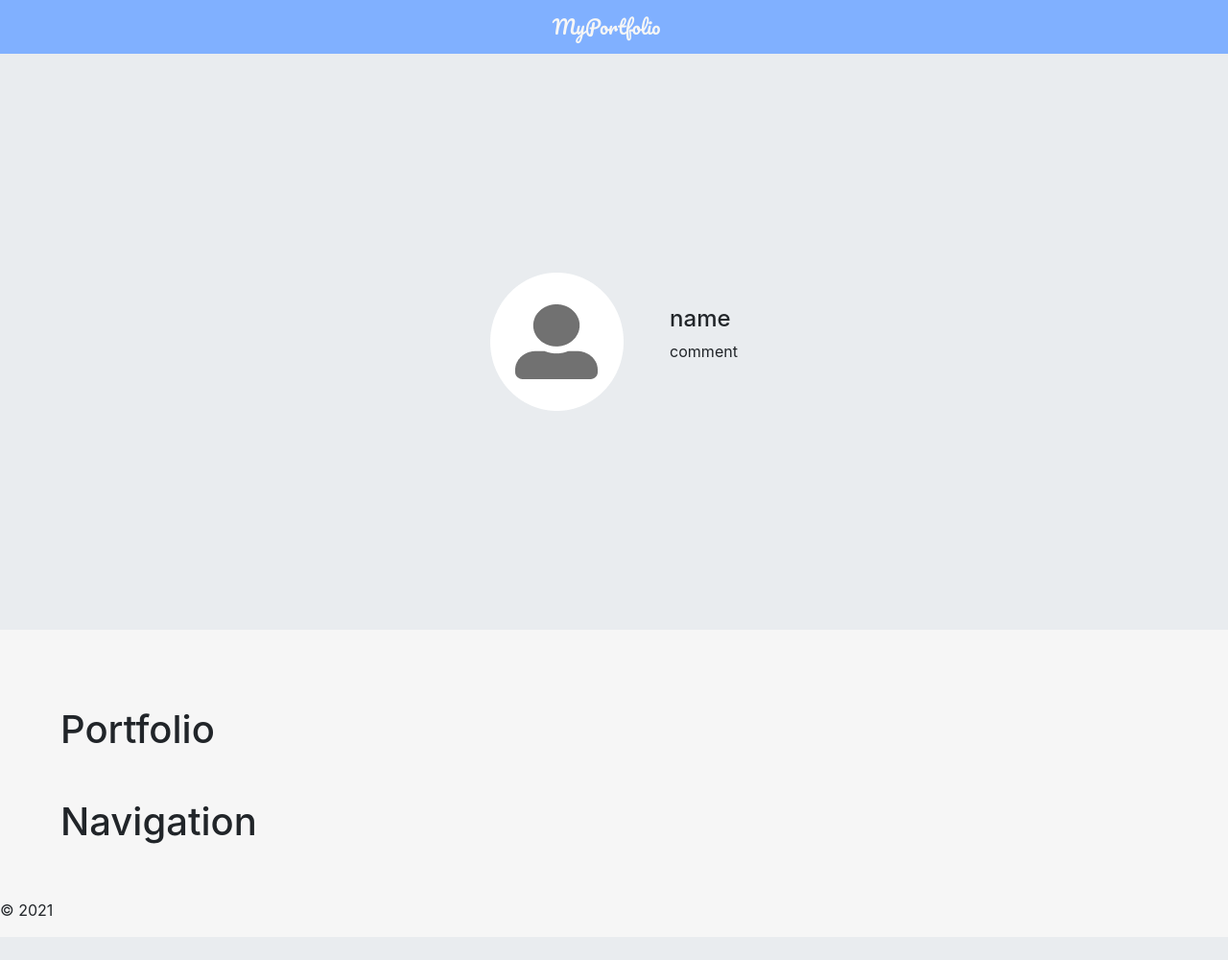
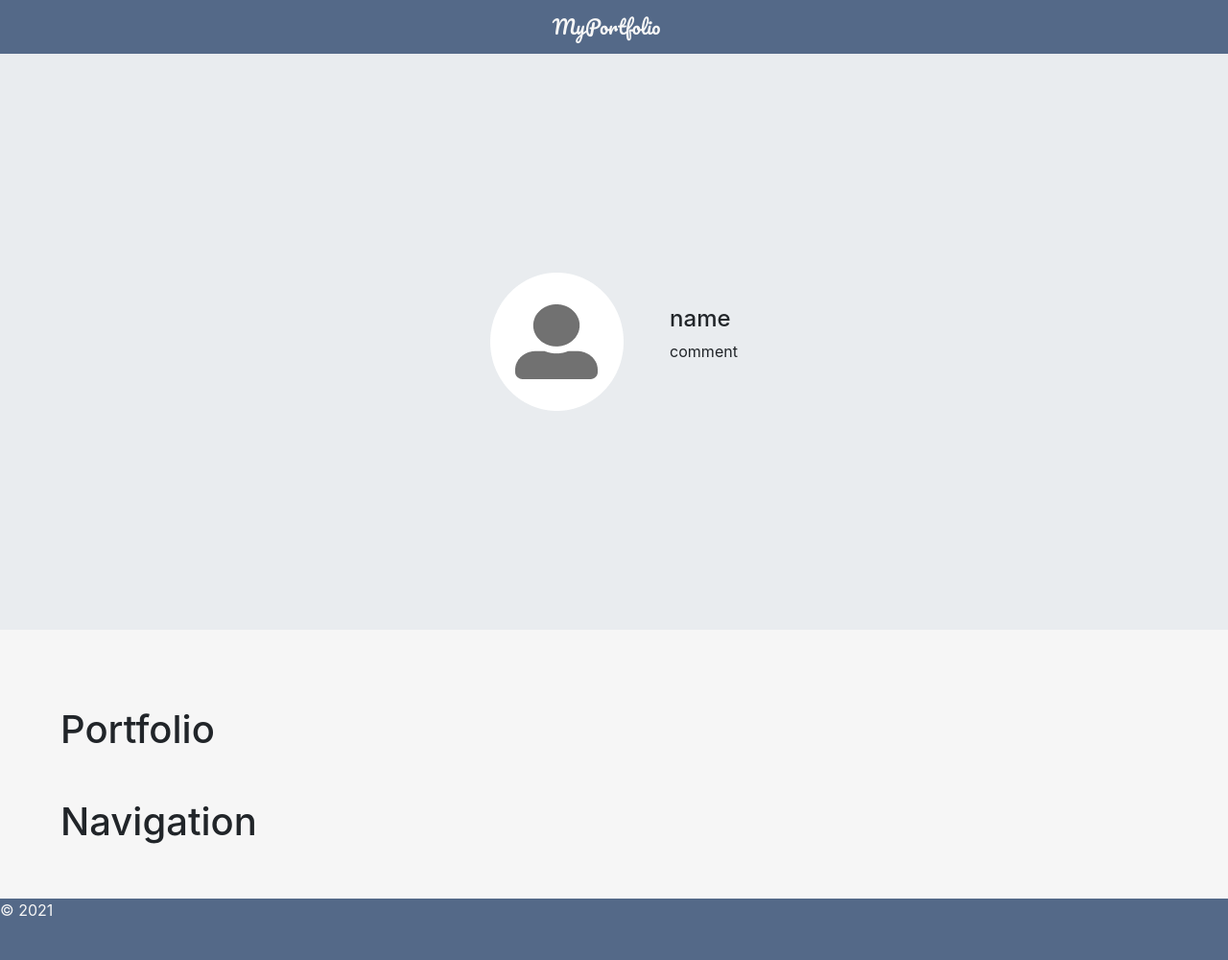
Before and after one commit to dai-gi/django-portfolio-site, a Django app: page / in a window 1280 px wide. Shown: the whole page at 96% size. Before the commit the page ends 976 px from the top, so only its background shows below. Run offline with Django 3.2, Linux system fonts and the light colour scheme; data that the repository does not hold is empty.

Commit message:
デザインを設定

```diff
--- a/myapp/static/css/style.css
+++ b/myapp/static/css/style.css
@@ -17,7 +17,7 @@ main {
 
 .navbar {
   font-family: 'Pacifico', cursive;
-  background-color: rgb(128, 176, 255);
+  background-color: rgb(84, 105, 136);
 }
 
 .navbar-brand {
@@ -27,3 +27,14 @@ main {
 .jumbotron {
   height: 75vh;
 }
+
+.card-img {
+  width: 15vw;
+  height: 15vw;
+}
+
+footer {
+  height: 8vh;
+  color: #f6f6f6;
+  background-color: rgb(84, 105, 136);
+}
```
